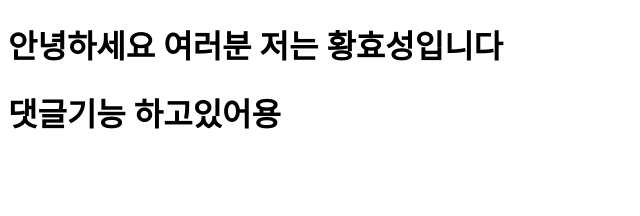
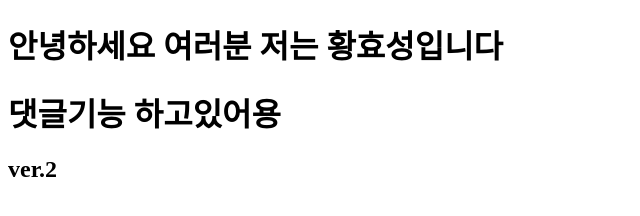
Before and after one commit to AWS-Cloud-School-6/demo-repository, a website: page index.html in a window 1280 px wide. Shown: the full height of the page, 0-640 px from the left. Drawn offline with Linux system fonts and the light colour scheme.

Commit message:
Update index.html

```diff
--- a/index.html
+++ b/index.html
@@ -8,5 +8,7 @@
 <body>
     <h1>안녕하세요 여러분 저는 황효성입니다</h1>
     <h1>댓글기능 하고있어용</h1>
+
+    <h2>ver.2</h2>
 </body>
 </html>
```
